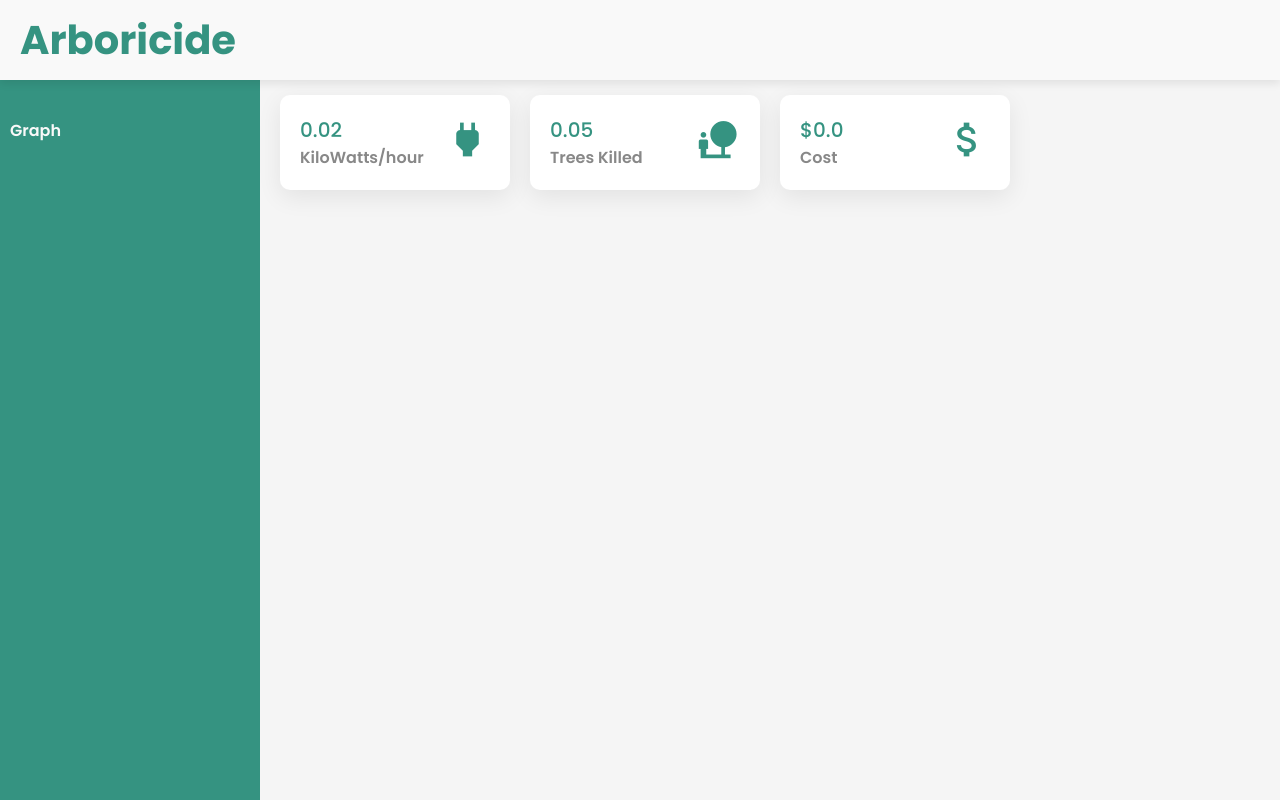
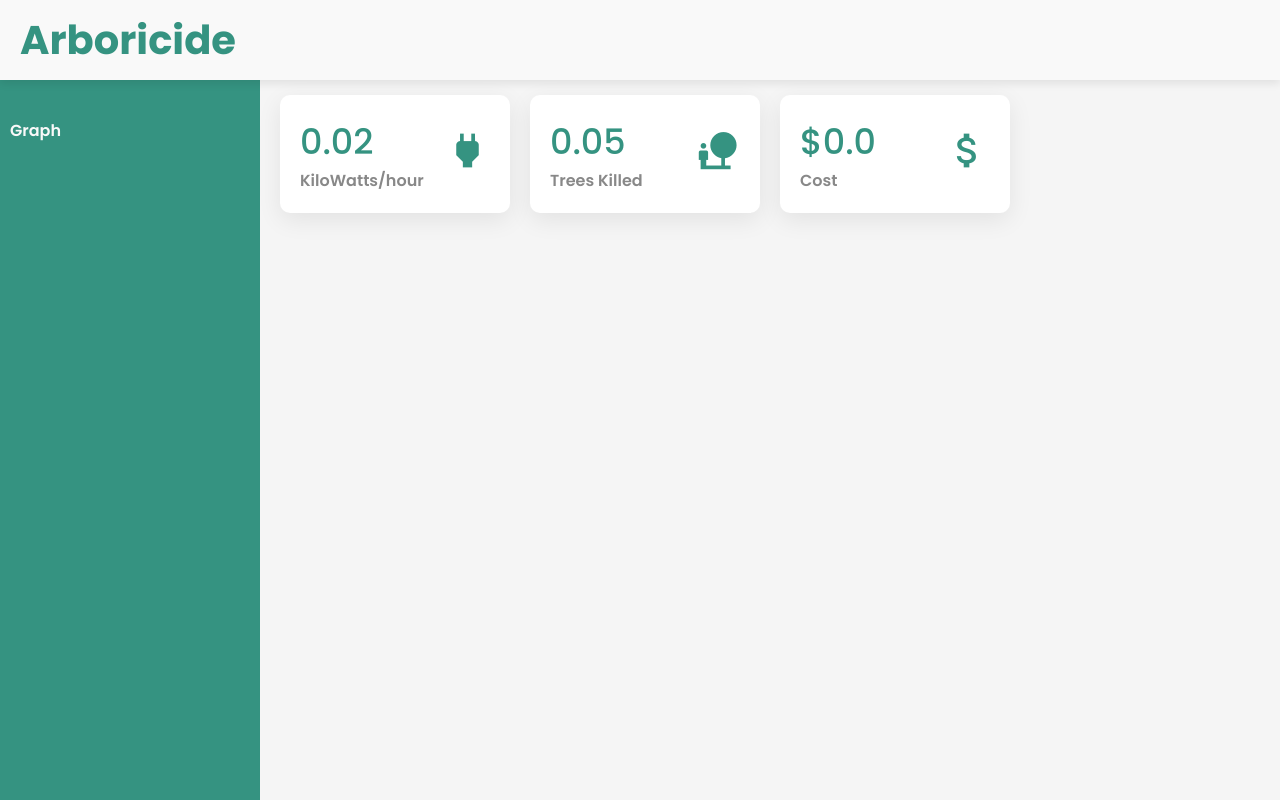
Before and after one commit to MarachLJLL/McHacks11, a Flask app: page / in a window 1280 px wide. Run offline with Flask 3, Linux system fonts and the light colour scheme; a user stored in the database is signed in; data comes from the database, SQL or seed files in the repository.

Commit message:
result updated

```diff
--- a/ViewerApp/static/templates/result.html
+++ b/ViewerApp/static/templates/result.html
@@ -108,7 +108,7 @@
         }
 
         .number{
-            font-size: 20px;
+            font-size: 35px;
             font-weight: 500;
             color: #359381;
         }
```
